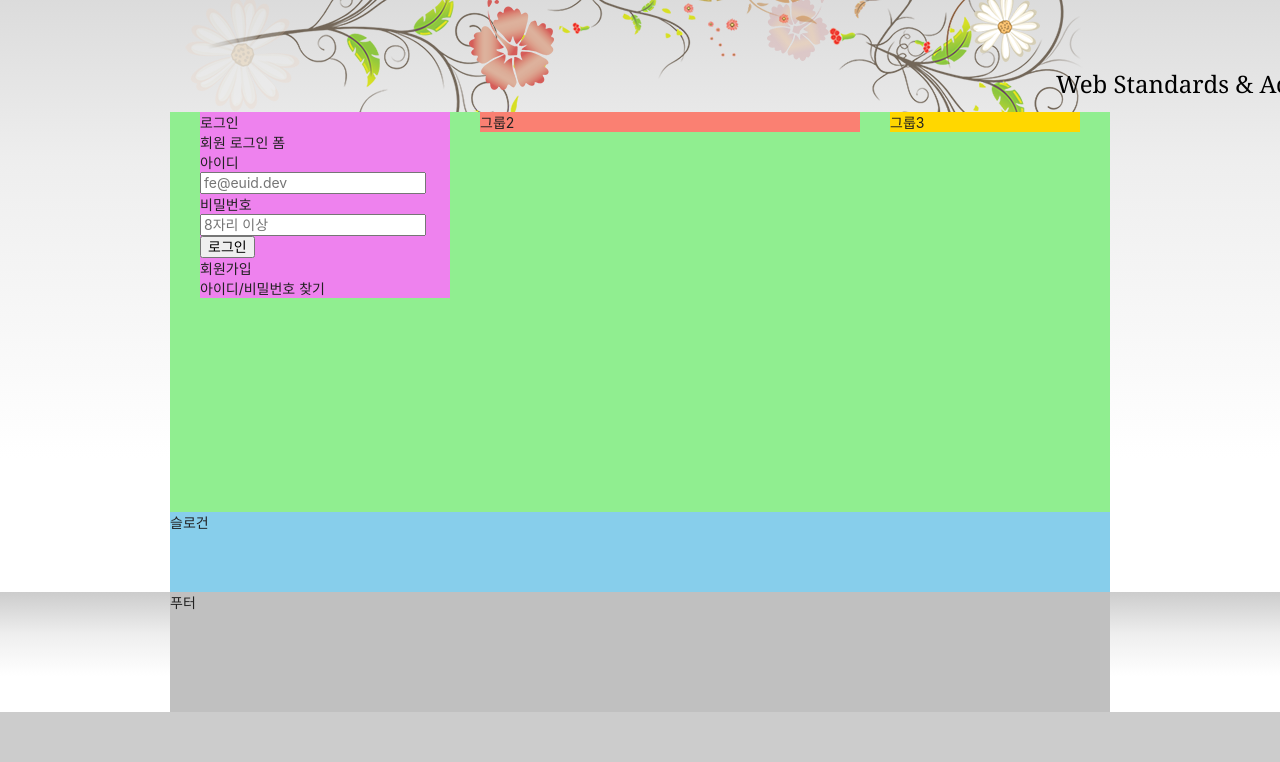
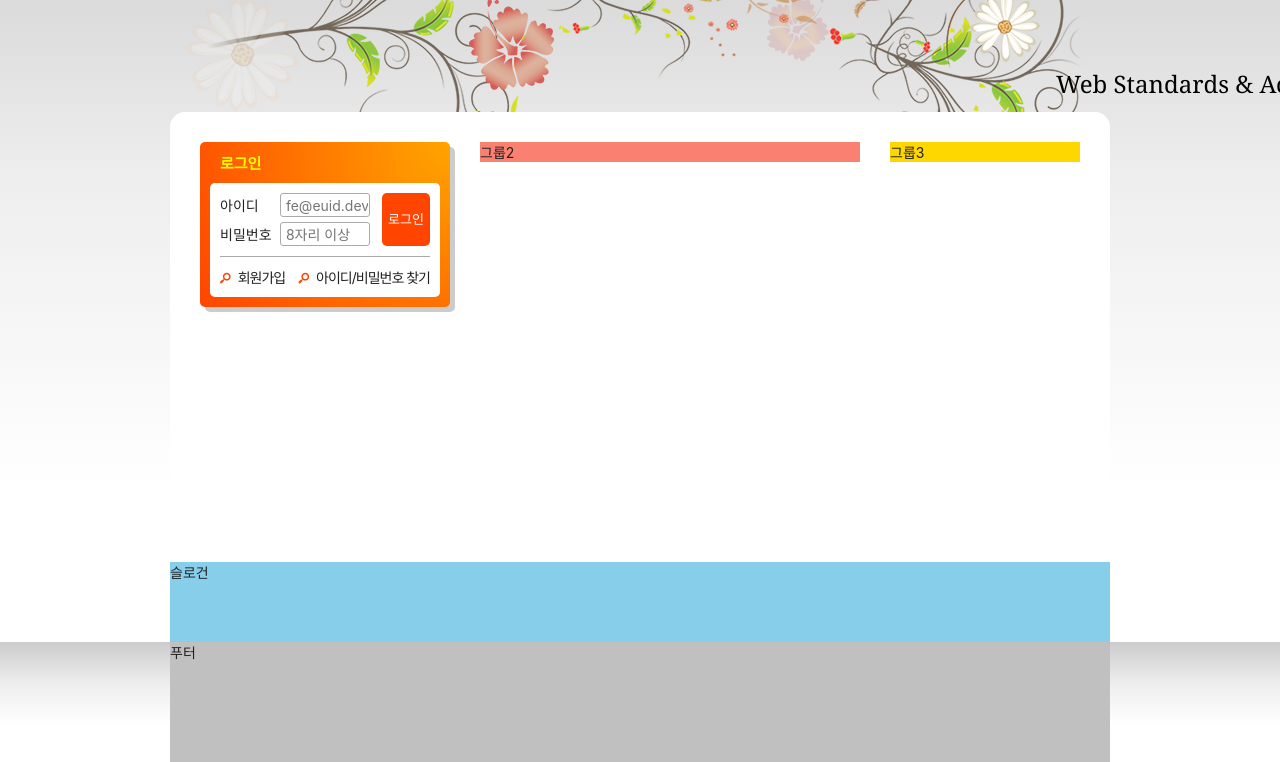
Before and after one commit to DahamWeon/HTML5, a plain HTML site: page index.html in a window 1280 px wide. Shown: the part 135-897 px from the top of the page. Before the commit the page ends 847 px from the top, so only its background shows below. Drawn offline with Linux system fonts and the light colour scheme; a web font is replaced by a local one.

Commit message:
로그인 완성

```diff
--- a/styles/style.css
+++ b/styles/style.css
@@ -3,7 +3,7 @@
 @import url(./fontello.css);
 
 /* 숨김 콘텐츠 */
-.a11y-hidden {
+.a11y-hidden, legend {
   position: absolute;
   width: 1px;
   height: 1px;
@@ -248,17 +248,17 @@ body {
 
 /* 메인 */
 .main {
-  background: lightgreen;
-  height: 50vh;
+  background: #fff;
+  min-height: 450px;
   display: flow-root;
-  padding: 0 15px;
+  padding: 30px 15px;
+  border-radius: 15px 15px 0 0;
 }
 .group{
   margin: 0 15px;
   float: left;
 }
 .group1 {
-  background-color: violet;
   width: 250px;
 }
 .group2 {
@@ -269,6 +269,87 @@ body {
   background-color: gold;
   width: 190px;
 }
+
+/* 로그인 */
+.login {
+  box-shadow: 5px 5px 0 0 #ccc ;
+  background: orange radial-gradient(circle at right top, orange, orangered);
+  border-radius: 5px;
+  padding: 10px;
+}
+
+.login-title {
+  color: #ff0;
+  font-size: 15px;
+  font-weight: 700;
+  text-indent: 10px;
+}
+
+.login-form {
+  background-color: #fff;
+  margin-top: 10px;
+  border-radius: 5px 5px 0 0;
+  padding: 10px 10px 0 10px;
+}
+
+.login-form fieldset {
+  position: relative;
+  border-bottom: 1px solid #aaa;
+  padding-bottom: 5px;
+}
+
+.user-email, .user-pw {
+  margin-bottom: 5px;
+}
+
+.login-form label {
+  display: inline-block;
+  width: 4em;
+}
+
+.login-form input {
+  width: 90px;
+  height: 24px;
+  border: 1px solid #aaa;
+  padding: 1px 1px 1px 5px;
+  border-radius: 3px;
+}
+
+.login-button {
+  position: absolute;
+  top: 0;
+  right: 0;
+  height: 53px;
+  background-color: orangered;
+  color: #fff;
+  border: 0;
+  padding: 0 8;
+  border-radius: 5px;
+  font-size: 13px;
+}
+
+.sign {
+  background-color: #fff;
+  border-radius: 0 0 5px 5px;
+  padding: 4px 10px;
+  display: flex;
+  flex-flow: row nowrap;
+  justify-content: space-between;
+}
+
+.sign a {
+  display: block;
+  padding: 6px 0;
+  letter-spacing: -1px;
+}
+
+.sign a::before {
+  content: "\e803";
+  font-family: "fontello";
+  margin-right: 8px;
+  color: orangered;
+}
+
 /* 슬로건 */
 .slogan {
   background: skyblue;
```
